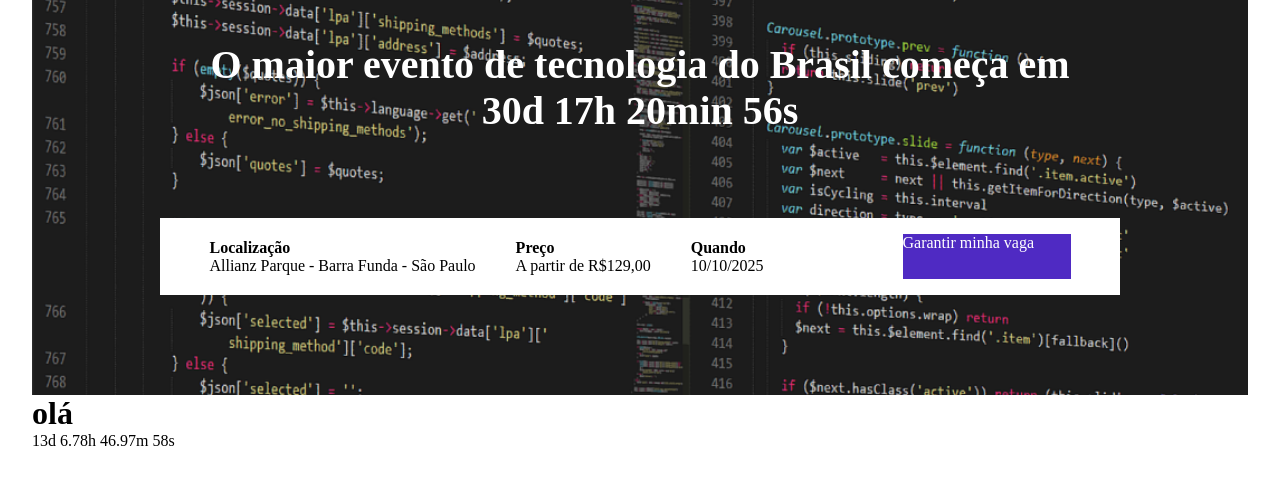
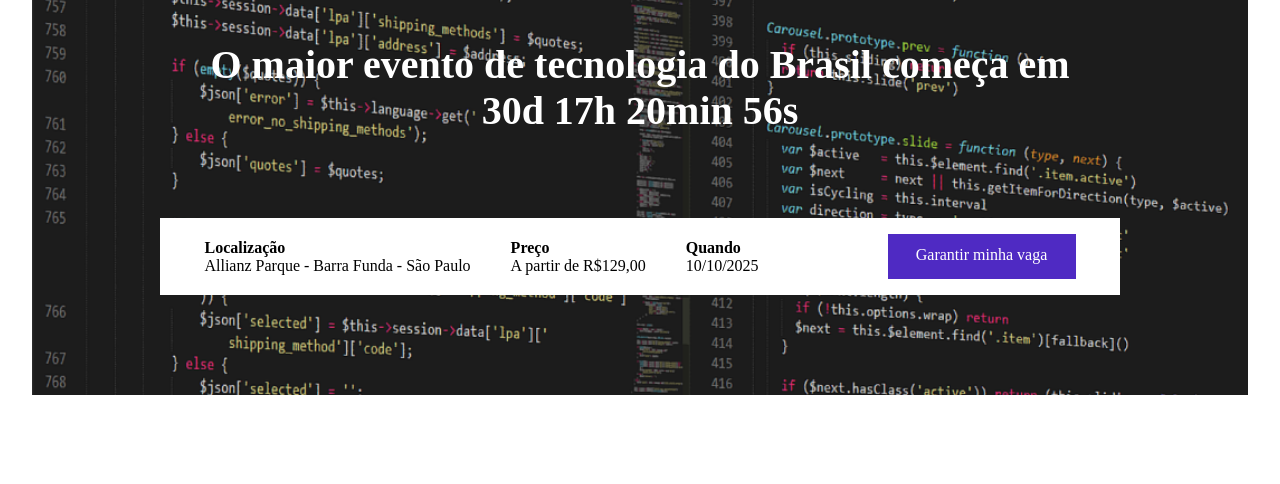
Before and after one commit to Enge-Olate/evento, a website built with Parcel: page src/index.html in a window 1280 px wide. Shown: the part 166-650 px from the top of the page. Built offline with nearby package versions, Linux system fonts and the light colour scheme.

Commit message:
Estilizando o link-button.

```diff
--- a/src/index.html
+++ b/src/index.html
@@ -32,14 +32,9 @@
                 10/10/2025
             </li>
         </ul>
-        <a class="button" href="#">Garantir minha vaga</a>
+        <a class="button button--primary" href="#">Garantir minha vaga</a>
       </div>
     </header>
-
-</head>
-<body>
-    <h1>olá</h1>
-    <p></p>
     <script src="/src/scripts/main.js"></script>
   </body>
 </html>
--- a/src/styles/_hero.scss
+++ b/src/styles/_hero.scss
@@ -40,10 +40,17 @@
       }
     }
     .button {
-      width: 168px;
+      width: 188px;
       height: 45px;
+      padding: 12px;
+      cursor: pointer;
       background-color: #4f2ac3;
       color: #ffffff;
+      &--primary{
+        text-align: center;
+        font-size: 16px;
+        white-space: nowrap;
+      }
     }
   }
 }
```
